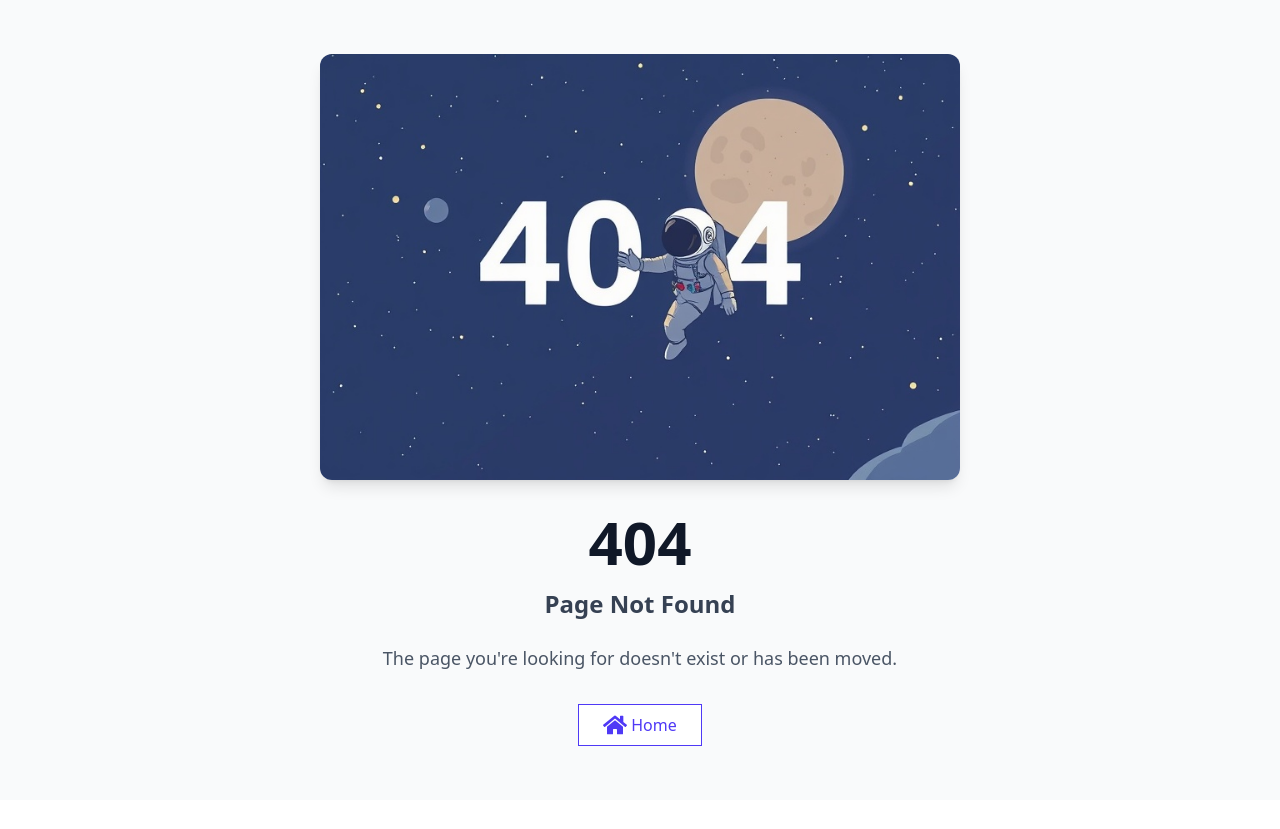
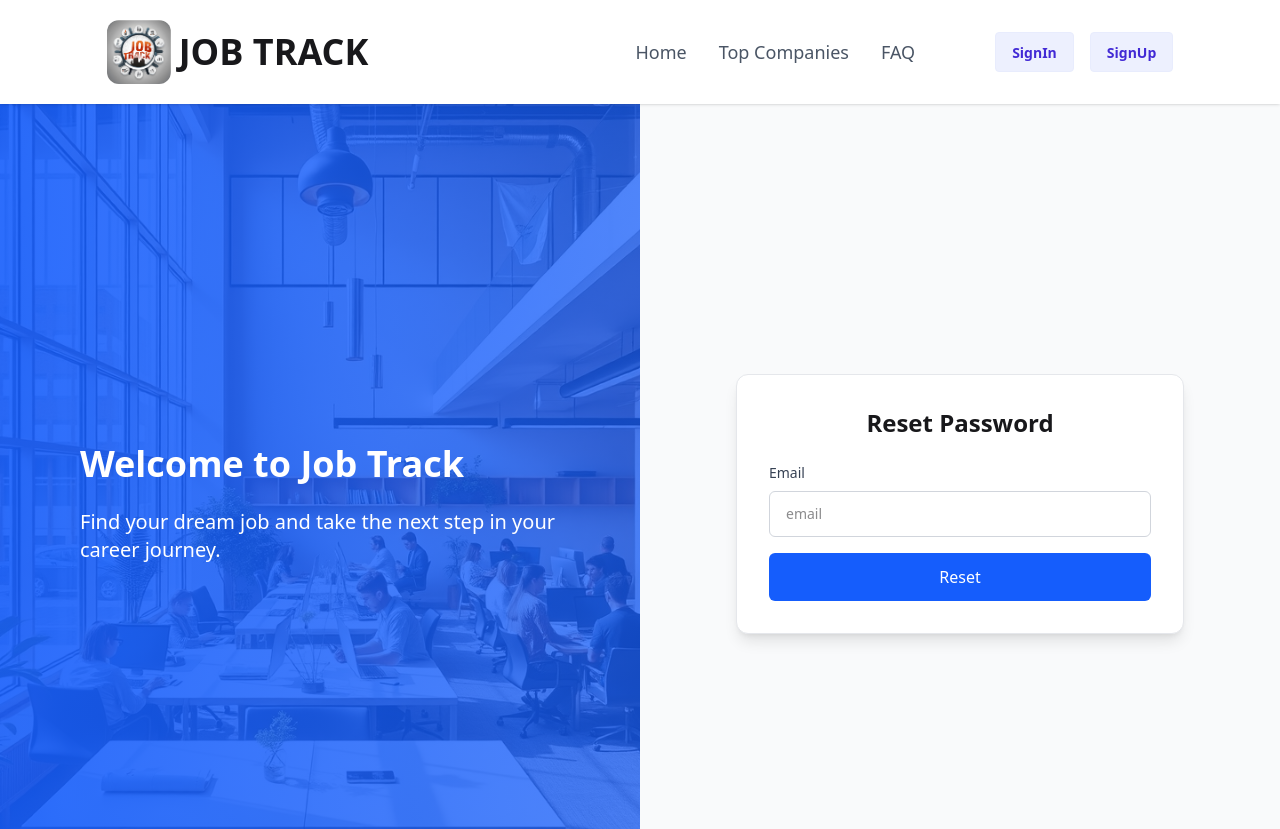
Before and after one commit to Md-Shakib-Akando/Job-Track-WebApp, a React (Vite) app: page /forgetPassword in a window 1280 px wide. Before the commit this address had no page. Shown: the top 829 px of the page. Before the commit the page ends 800 px from the top, so only its background shows below. Built offline with nearby package versions, Linux system fonts and the light colour scheme; no server answers.

Commit message:
forgot password is working successfully

```diff
--- a/src/Pages/ErrorPage.jsx
+++ b/src/Pages/ErrorPage.jsx
@@ -1,8 +1,11 @@
-import React from 'react';
+import React, { useEffect } from 'react';
 import { Link } from 'react-router';
 import ErrorImg from '../assets/Error-Page.jpg'
 import { FaHome } from 'react-icons/fa';
 const ErrorPage = () => {
+  useEffect(() => {
+          document.title = 'JobTrack | Error';
+      }, []);
     return (
         <div className="min-h-screen bg-gray-50 flex items-center justify-center">
         <div className="max-w-2xl mx-auto px-4 text-center">
--- /dev/null
+++ b/src/Pages/ForgetPassword.jsx
@@ -0,0 +1,71 @@
+import React, { useContext, useEffect, useState } from 'react';
+import AuthImg from '../assets/AuthImg.jpg'
+import { useLocation } from 'react-router';
+import { valueContext } from '../RootLayout/RootLayout';
+const ForgetPassword = () => {
+    const {handleForgetPass}=useContext(valueContext);
+    const location = useLocation();
+    const [email, setEmail] = useState("");
+    useEffect(() => {
+        if (location.state?.email) {
+            setEmail(location.state.email);
+          }
+        document.title = 'JobTrack | Forgot-Password';
+    }, [location.state]);
+    return (
+        <div className='min-h-screen  flex'>
+            <div className="hidden  lg:block lg:w-1/2 relative">
+                <img
+                    src={AuthImg}
+                    alt=""
+                    className="absolute inset-0 w-full h-full object-cover"
+                />
+                <div className="absolute inset-0 bg-gradient-to-r from-blue-600/90 to-blue-600/75 flex items-center justify-center">
+                    <div className="text-white max-w-xl px-12">
+                        <h1 className="text-4xl font-bold mb-6">Welcome to Job Track</h1>
+                        <p className="text-xl">
+                            Find your dream job and take the next step in your career
+                            journey.
+                        </p>
+                    </div>
+                </div>
+            </div>
+
+
+            <div className="w-full lg:w-1/2 flex items-center justify-center p-8 bg-gray-50">
+                <div className="w-full max-w-md mx-auto border border-gray-200 bg-white shadow-lg p-8 space-y-6 rounded-xl">
+                    <h1 className="text-2xl font-bold text-center">Reset Password</h1>
+                    <form className="space-y-4">
+                        <div className="space-y-2 text-sm">
+                            <label htmlFor="username" className="block font-medium text-gray-700">Email</label>
+                            <input
+                                type="email"
+                                name="email"
+                                id="email"
+                                placeholder="email"
+                                required
+
+                                value={email}
+                                onChange={(e) => setEmail(e.target.value)}
+                                className="w-full px-4 py-3 border border-gray-300 rounded-md focus:outline-none focus:ring-2 focus:ring-primary"
+                            />
+                        </div>
+
+
+                        <button type='button' onClick={() => handleForgetPass(email)} className=" block w-full p-3 text-white bg-blue-600 rounded-md hover:bg-blue-700 transition">
+                            Reset
+                        </button>
+                    </form>
+
+                </div>
+            </div>
+        </div>
+
+
+
+
+
+    );
+};
+
+export default ForgetPassword;
--- a/src/Pages/LogIn.jsx
+++ b/src/Pages/LogIn.jsx
@@ -1,11 +1,13 @@
-import React, { useContext, useEffect, useRef } from 'react';
+import React, { useContext, useEffect, useRef, useState } from 'react';
 import { FcGoogle } from "react-icons/fc";
 
-import { Link, NavLink } from 'react-router';
+import { Link, NavLink, useNavigate } from 'react-router';
 import { valueContext } from '../RootLayout/RootLayout';
 import AuthImg from '../../src/assets/AuthImg.jpg'
 const LogIn = () => {
-    const {handleLogin,handleGoogleSignIn,handleForgetPass,error}=useContext(valueContext);
+    const {handleLogin,handleGoogleSignIn,error}=useContext(valueContext);
+    const [email,setEmail]=useState("")
+    const navigate=useNavigate();
     const emailRef=useRef();
     const handleSignIn=(e)=>{
         e.preventDefault();
@@ -13,6 +15,9 @@ const LogIn = () => {
         const password=e.target.password.value
         handleLogin(email,password)
 
+    }
+    const handleForgotPass=()=>{
+        navigate("/forgetPassword",{ state: { email } })
     }
     useEffect(()=>{
             document.title='JobTrack | Login';
@@ -51,6 +56,8 @@ const LogIn = () => {
                             placeholder="email"
                             required
                             ref={emailRef}
+                            value={email}
+                            onChange={(e) => setEmail(e.target.value)}
                             className="w-full px-4 py-3 border border-gray-300 rounded-md focus:outline-none focus:ring-2 focus:ring-primary"
                         />
                     </div>
@@ -65,7 +72,7 @@ const LogIn = () => {
                             className="w-full px-4 py-3 border border-gray-300 rounded-md focus:outline-none focus:ring-2 focus:ring-primary"
                         />
                         <div className="flex justify-end text-xs text-blue-600">
-                            <Link onClick={()=>handleForgetPass(emailRef.current.value)} className="hover:underline">Forgot Password?</Link>
+                            <button type='button' onClick={handleForgotPass} className="hover:underline">Forgot Password?</button>
                         </div>
                     </div>
                     {
--- a/src/RootLayout/RootLayout.jsx
+++ b/src/RootLayout/RootLayout.jsx
@@ -78,6 +78,7 @@ const RootLayout = () => {
     }, [auth]);
 
     const handleForgetPass=(email)=>{
+        if (!email) return toast.warn("Please provide an email address");
         sendPasswordResetEmail(auth,email)
         .then(()=>{
             toast.info("Check Your Mailbox")
--- a/src/route/route.jsx
+++ b/src/route/route.jsx
@@ -19,6 +19,7 @@ import Loading from "../components/Loading/Loading";
 import PrivateRoute from "../PrivateRout/PrivateRoute";
 import ProfileUpdate from "../Pages/ProfileUpdate";
 import ErrorPage from "../Pages/ErrorPage";
+import ForgetPassword from "../Pages/ForgetPassword";
 
   export const router = createBrowserRouter([
     {
@@ -57,6 +58,10 @@ import ErrorPage from "../Pages/ErrorPage";
           element: <Register />,
         },
         {
+          path:'/forgetPassword',
+          Component:ForgetPassword,
+        },
+        {
           path: '/profile',
           element: <Profile />,
         },
```
